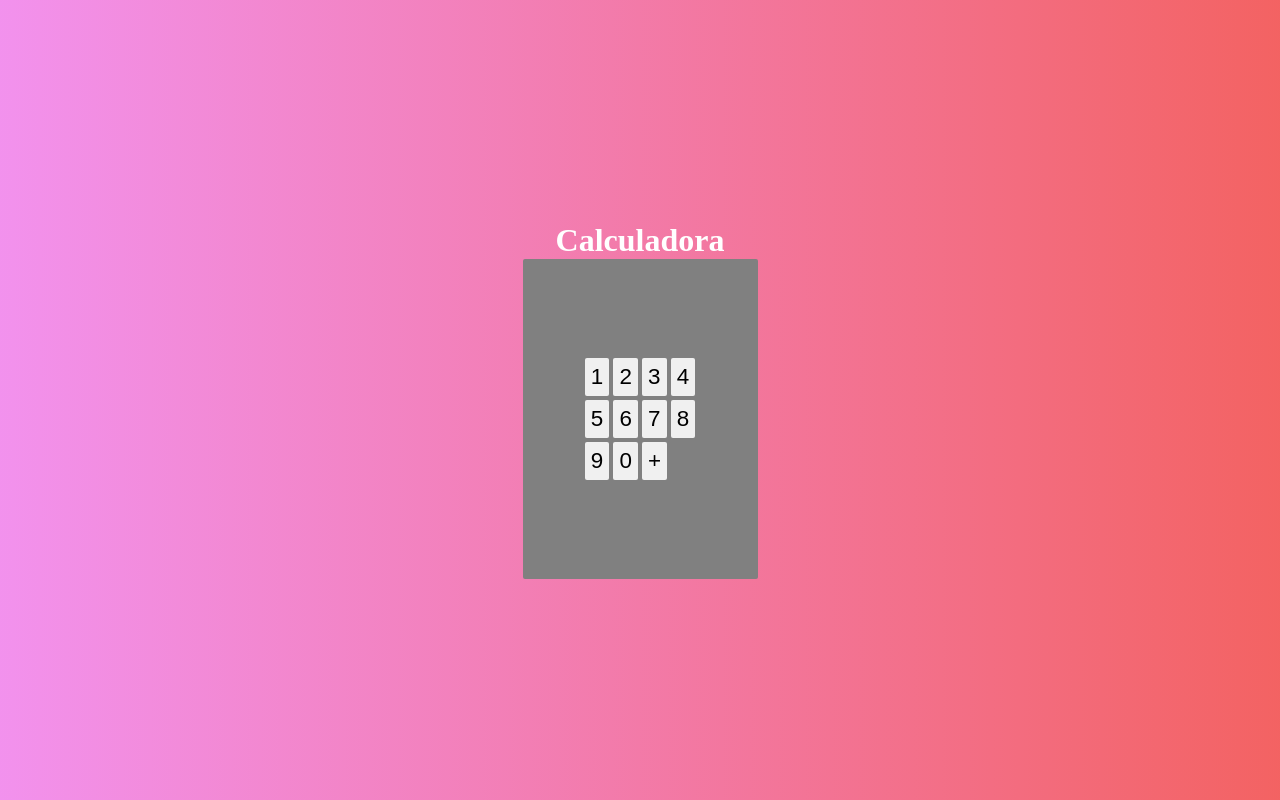
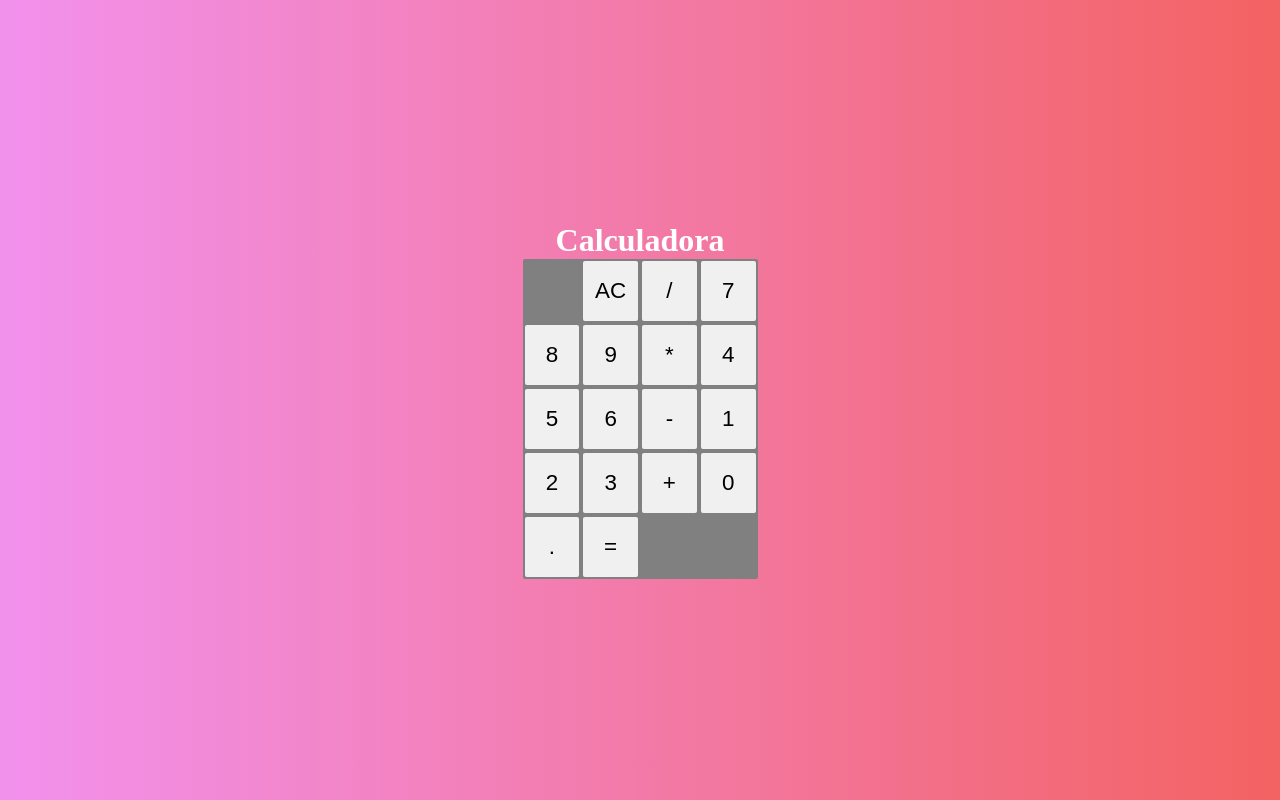
Before and after one commit to rRafaelAlves/Calculadora-React, a React (Create React App) app: page / in a window 1280 px wide. Built offline with nearby package versions, Linux system fonts and the light colour scheme.

Commit message:
atualização

```diff
--- a/src/Components/Buttons/index.jsx
+++ /dev/null
@@ -1,23 +0,0 @@
-import React from "react";
-import { Botao, ButtonsDisplay } from "./styles";
-
-export default function Buttons(){
-    return(
-        <ButtonsDisplay>
-
-            <Botao>1</Botao>
-            <Botao >2</Botao>
-            <Botao >3</Botao>
-            <Botao >4</Botao>
-            <Botao >5</Botao>
-            <Botao >6</Botao>
-            <Botao >7</Botao>
-            <Botao >8</Botao>
-            <Botao >9</Botao>
-            <Botao >0</Botao>
-            <Botao >+</Botao>
-
-
-        </ButtonsDisplay>
-    )
-}
--- a/src/Components/Buttons/styles.js
+++ /dev/null
@@ -1,19 +0,0 @@
-import styled from "styled-components";
-
-export const ButtonsDisplay = styled.div`
-display: grid;
-grid-template-columns: repeat(4, 25%);
-`
-
-export const Botao = styled.button`
-font-size: 1.4rem;
-background-color: #f0f0f0;
-padding: 6px;
-margin: 2px;
-border-radius: 2px;
-outline: none;
-border: none;
-    &:hover{
-        background-color: #fff;
-}
-`
--- /dev/null
+++ b/src/Components/Display/index.jsx
@@ -0,0 +1,10 @@
+import React from "react";
+import {DisplayContent} from './styles.js'
+
+export default function Display(){
+
+    return(
+        <DisplayContent></DisplayContent>
+    )
+
+}
--- /dev/null
+++ b/src/Components/Display/styles.js
@@ -0,0 +1,4 @@
+import styled from "styled-components";
+
+export const DisplayContent = styled.div`
+`
--- a/src/Main/index.jsx
+++ b/src/Main/index.jsx
@@ -1,11 +1,29 @@
 import React from "react";
-import Buttons from "../Components/Buttons";
-import { CalculadoraContainer } from "./styles";
+import { Corpo, Botao } from "./styles";
+import Display from "../Components/Display";
 
 export default function Calculator(){
     return(
-        <CalculadoraContainer>
-        <Buttons />
-        </CalculadoraContainer>
+        <Corpo>
+            <Display value='100'></Display>
+            <Botao >AC</Botao>
+            <Botao >/</Botao>
+            <Botao >7</Botao>
+            <Botao >8</Botao>
+            <Botao >9</Botao>
+            <Botao >*</Botao>
+            <Botao >4</Botao>
+            <Botao >5</Botao>
+            <Botao >6</Botao>
+            <Botao >-</Botao>
+            <Botao >1</Botao>
+            <Botao >2</Botao>
+            <Botao >3</Botao>
+            <Botao >+</Botao>
+            <Botao >0</Botao>
+            <Botao >.</Botao>
+            <Botao >=</Botao>
+
+        </Corpo>
     )
 }
--- a/src/Main/styles.js
+++ b/src/Main/styles.js
@@ -1,11 +1,23 @@
 import styled from "styled-components";
 
-export const CalculadoraContainer = styled.div`
-display: flex;
-justify-content: center;
-align-items: center;
+export const Corpo = styled.div`
+display: grid;
+grid-template-columns: repeat(4,25%);
 width: 235px;
 height: 320px;
 background-color: gray;
 border-radius: 2px;
 `
+
+export const Botao = styled.button`
+font-size: 1.4rem;
+background-color: #f0f0f0;
+padding: 6px;
+margin: 2px;
+border-radius: 2px;
+outline: none;
+border: none;
+    &:hover{
+        background-color: #fff;
+}
+`
```
